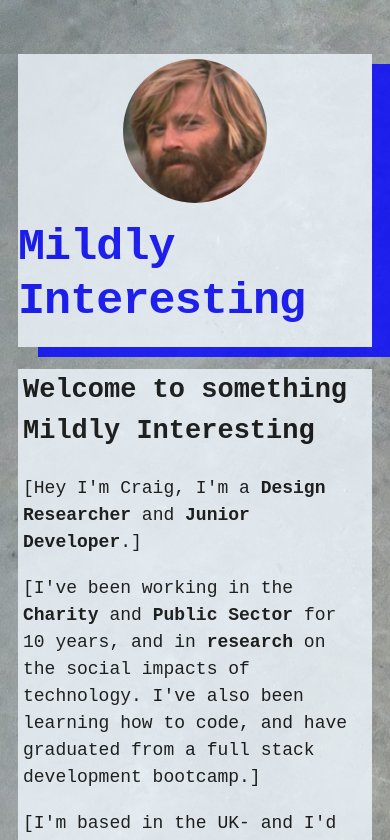
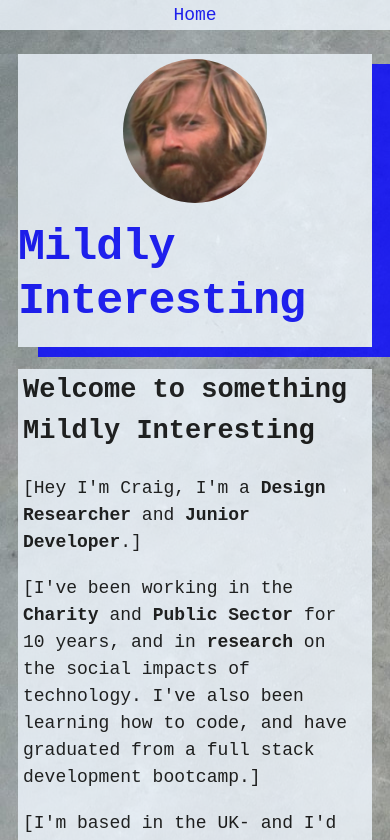
Before and after one commit to CregCodes/blog_practise, a Next.js app in the folder nextjs-blog/: page / in a window 390 px wide. Shown: the top 840 px of the page. Built offline with nearby package versions, Linux system fonts and the light colour scheme.

Commit message:
Added basic navbar

```diff
--- a/nextjs-blog/components/layout.js
+++ b/nextjs-blog/components/layout/layout.js
@@ -1,7 +1,7 @@
 import Head from "next/head";
 import Image from "next/image";
 import styles from "./layout.module.css";
-import utilStyles from "../styles/utils.module.css";
+import utilStyles from "../../styles/utils.module.css";
 import Link from "next/link";
 
 /**Included in layout:
--- /dev/null
+++ b/nextjs-blog/components/navbar/navbar.js
@@ -0,0 +1,12 @@
+import Link from "next/link";
+import styles from "./navbar.module.css";
+
+export default function Navbar() {
+  return (
+    <nav className={styles.navbar}>
+      <div className={styles.navhome}>
+        <Link href="/">Home</Link>
+      </div>
+    </nav>
+  );
+}
--- /dev/null
+++ b/nextjs-blog/components/navbar/navbar.module.css
@@ -0,0 +1,29 @@
+.navbar {
+  position: fixed;
+  top: 0;
+  left: 0;
+  right: 0;
+  height: 50px;
+  background-color: aliceblue;
+  opacity: 80%;
+  color: black;
+  display: flex;
+  justify-content: space-between;
+  align-items: center;
+  padding: 0 20px;
+}
+
+.navhome link {
+  color: white;
+  text-decoration: none;
+  font-weight: bold;
+}
+
+/* Responsive styles */
+@media screen and (max-width: 768px) {
+  .navbar {
+    flex-direction: column;
+    height: auto;
+    justify-content: center;
+  }
+}
--- a/nextjs-blog/pages/index.js
+++ b/nextjs-blog/pages/index.js
@@ -1,7 +1,8 @@
 import Head from "next/head";
-import Layout, { siteTitle } from "../components/layout";
+import Layout, { siteTitle } from "../components/layout/layout";
 import Link from "next/link";
-import Date from "../components/date";
+import Date from "../components/date/date";
+import Navbar from "../components/navbar/navbar";
 import utilStyles from "../styles/utils.module.css";
 import { getSortedPostsData } from "../lib/posts";
 
@@ -23,6 +24,8 @@ export async function getStaticProps() {
 /**By returning allPostsData inside the props object in getStaticProps, the blog posts will be passed to the Home component as a prop. */
 export default function Home({ allPostsData }) {
   return (
+    <>
+      <Navbar />
       <Layout home>
         <Head>
           <title>{siteTitle}</title>
@@ -36,10 +39,10 @@ export default function Home({ allPostsData }) {
             <b>Junior Developer</b>.]
           </p>
           <p className={utilStyles.padding1px}>
-          [I've been working in the <b>Charity</b> and <b>Public Sector</b> for
-          10 years, and in <b>research</b> on the social impacts of technology.
-          I've also been learning how to code, and have graduated from a full
-          stack development bootcamp.]
+            [I've been working in the <b>Charity</b> and <b>Public Sector</b>{" "}
+            for 10 years, and in <b>research</b> on the social impacts of
+            technology. I've also been learning how to code, and have graduated
+            from a full stack development bootcamp.]
           </p>
           <p className={utilStyles.padding1px}>
             [I'm based in the UK- and I'd love to work with you. You can contact
@@ -62,5 +65,6 @@ export default function Home({ allPostsData }) {
           </ul>
         </section>
       </Layout>
+    </>
   );
 }
```
Also changed, not shown: nextjs-blog/pages/posts/[id].js (+6 -2 lines), nextjs-blog/components/date/date.js (renamed from nextjs-blog/components/date.js), nextjs-blog/components/layout/layout.module.css (renamed from nextjs-blog/components/layout.module.css). Lines whose indentation alone changed are shown as unchanged.
